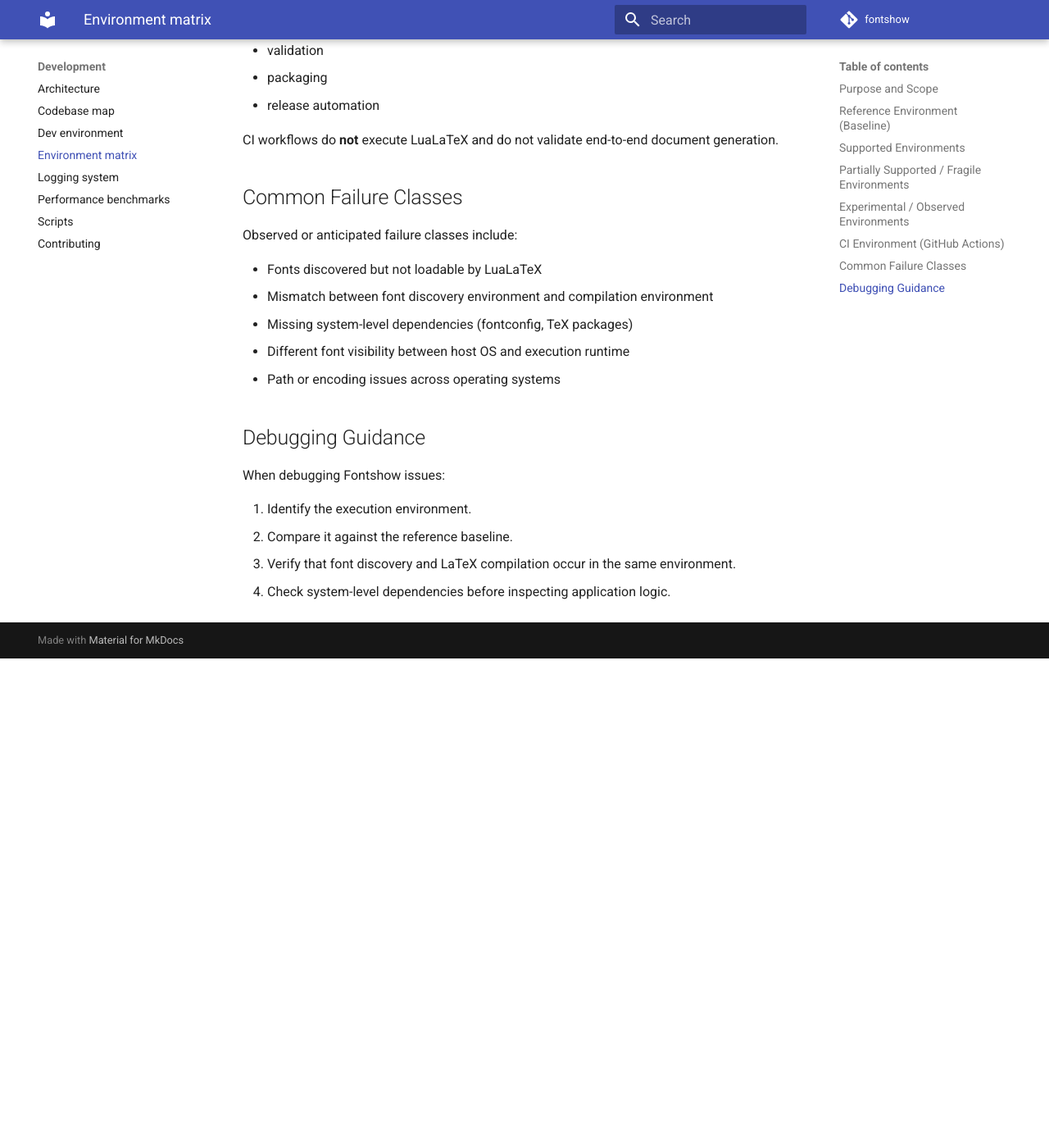
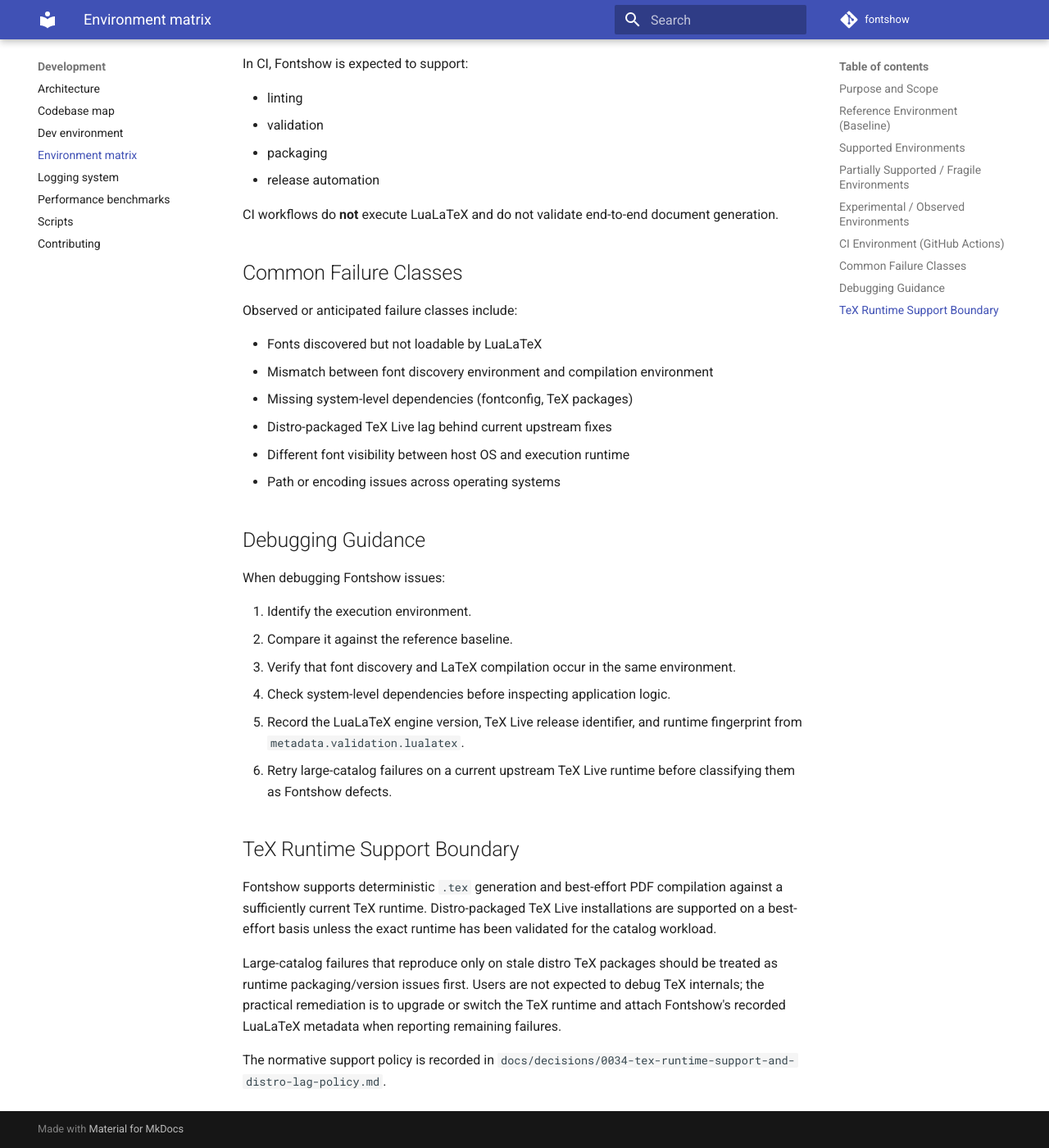
Before and after one commit to marco0560/Fontshow, an MkDocs documentation site: the page built from docs/environment-matrix.md, in a window 1280 px wide and 1400 px high, scrolled down 1944 px. Shown: the whole window at 82% size. Built offline with MkDocs 1.6.1 and Material for MkDocs 9.7.7, drawn with Linux system fonts in a browser that asks for light colours; comment, search, counter and statistics services are not loaded; before the commit the page ends 2747 px from its top, so only the background shows below that; some of the changed text lies outside the part shown.

Commit message:
docs(decision): define TeX runtime support policy
Add ADR 0034 to document the support boundary for stale distro TeX Live packages and large-catalog rendering failures.

Record TeX Live release identifiers in LuaLaTeX validation metadata so inventories carry actionable runtime evidence alongside the existing fingerprint.

Update environment, catalog, schema, and navigation docs to expose the policy and diagnostic fields.

```diff
--- a/docs/environment-matrix.md
+++ b/docs/environment-matrix.md
@@ -21,7 +21,8 @@
 - Operating System: **Linux (native)**
 - Font discovery: **fontconfig**
 - LaTeX engine: **LuaLaTeX**
-- TeX distribution: **TeX Live (full installation recommended)**
+- TeX distribution: **current upstream TeX Live or a locally validated distro
+  TeX Live package** (full installation recommended)
 - Execution model:
   - font discovery
   - inventory generation
@@ -45,6 +46,7 @@
 |-----------------------------------|---------|----------------------------------------------------------------------|
 | WSL (Windows Subsystem for Linux) | Fragile | Font discovery and LaTeX compilation may observe different font sets |
 | Minimal TeX Live installations    | Fragile | Missing packages may prevent LuaLaTeX compilation                    |
+| Stale distro TeX Live packages    | Fragile | Large catalogs may expose runtime defects already fixed upstream     |
 
 ## Experimental / Observed Environments
 
@@ -73,6 +75,7 @@
 - Fonts discovered but not loadable by LuaLaTeX
 - Mismatch between font discovery environment and compilation environment
 - Missing system-level dependencies (fontconfig, TeX packages)
+- Distro-packaged TeX Live lag behind current upstream fixes
 - Different font visibility between host OS and execution runtime
 - Path or encoding issues across operating systems
 
@@ -84,3 +87,23 @@
 2. Compare it against the reference baseline.
 3. Verify that font discovery and LaTeX compilation occur in the same environment.
 4. Check system-level dependencies before inspecting application logic.
+5. Record the LuaLaTeX engine version, TeX Live release identifier, and runtime
+   fingerprint from `metadata.validation.lualatex`.
+6. Retry large-catalog failures on a current upstream TeX Live runtime before
+   classifying them as Fontshow defects.
+
+## TeX Runtime Support Boundary
+
+Fontshow supports deterministic `.tex` generation and best-effort PDF
+compilation against a sufficiently current TeX runtime. Distro-packaged TeX
+Live installations are supported on a best-effort basis unless the exact
+runtime has been validated for the catalog workload.
+
+Large-catalog failures that reproduce only on stale distro TeX packages should
+be treated as runtime packaging/version issues first. Users are not expected to
+debug TeX internals; the practical remediation is to upgrade or switch the TeX
+runtime and attach Fontshow's recorded LuaLaTeX metadata when reporting
+remaining failures.
+
+The normative support policy is recorded in
+`docs/decisions/0034-tex-runtime-support-and-distro-lag-policy.md`.
--- a/mkdocs.yml
+++ b/mkdocs.yml
@@ -151,6 +151,7 @@
       - ADR 0031 Inventory Schema v1.5 Authority Compatibility Contract: decisions/0031-inventory-schema-v1-5-authority-compatibility-contract.md
       - ADR 0032 Persisted LuaLaTeX Loadability v1.5 Schema Contract: decisions/0032-persisted-lualatex-loadability-v1-5-schema-contract.md
       - ADR 0033 Project Versioning v2 Deprecation Policy: decisions/0033-project-versioning-and-v2-deprecation-policy.md
+      - ADR 0034 TeX Runtime Support Distro Lag Policy: decisions/0034-tex-runtime-support-and-distro-lag-policy.md
 
   - Project:
     - Roadmap: roadmap.md
```
Also changed, not shown: docs/decisions/0034-tex-runtime-support-and-distro-lag-policy.md (added, +74 -0 lines), docs/decisions/index.md (+1 -0 lines), docs/schema/inventory_v1_5.md (+8 -0 lines), docs/tools/create-catalog.md (+7 -0 lines), 3 other files.
